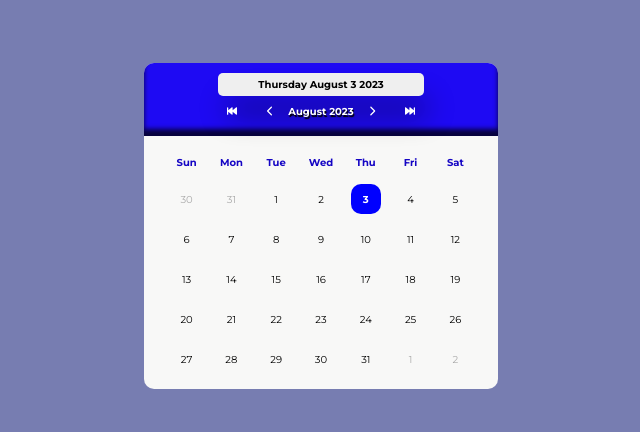
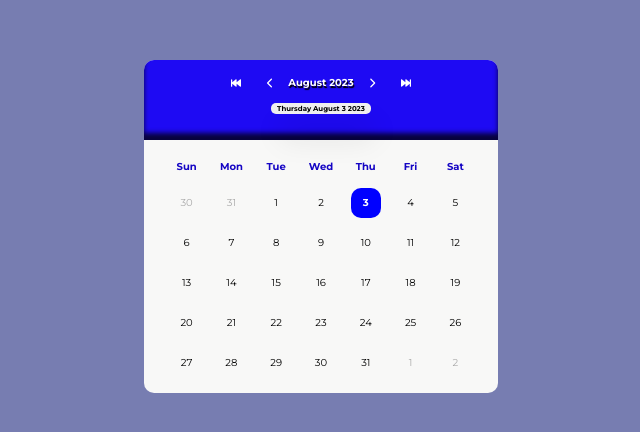
Before and after one commit to modough/react-dateselector, a React (Vite) app: page / in a window 1280 px wide. Shown: the part 182-614 px from the top of the page, without its empty margins (319-959 px from the left). Built offline with nearby package versions, Linux system fonts and the light colour scheme.

Commit message:
still restyling

```diff
--- a/src/css/dayPicker.css
+++ b/src/css/dayPicker.css
@@ -3,10 +3,11 @@
   border-radius: 10px;
 }
 .daypicker-wrapper .header {
+  height: 60px;
   display: flex;
   align-items: center;
   justify-content: center;
-  flex-direction: column-reverse;
+  flex-direction: column;
   color: white;
   padding: 10px;
   background-color: #1e0af3;
@@ -16,6 +17,7 @@
   -moz-box-shadow: 0px -7px 5px 0px rgba(0, 0, 0, 0.75) inset;
 }
 .daypicker-wrapper .header .icons {
+  width: 200px;
   display: flex;
   align-items: center;
   justify-content: space-between;
@@ -23,7 +25,7 @@
 
 .header .icons svg {
   font-size: 10px;
-  padding: 10px 15px;
+  padding: 8px 10px;
   border-radius: 10px;
   cursor: pointer;
   color: white;
@@ -32,11 +34,14 @@
   color: black;
   background-color: rgb(201, 204, 204);
 }
+.daypicker-wrapper .header .today-date {
+  height: 70px;
+}
 .daypicker-wrapper .header .today-date button {
-  font-size: 10px;
+  margin: 0;
+  font-size: 7px;
   font-weight: 700;
   cursor: pointer;
-  padding: 5px 40px;
   border-radius: 5px;
   border: none;
   box-shadow: 6px 23px 29px -4px rgba(0, 0, 0, 0.47);
@@ -44,7 +49,7 @@
   -moz-box-shadow: 6px 23px 29px -4px rgba(0, 0, 0, 0.47);
 }
 .daypicker-wrapper .header .today-date button:hover {
-  font-size: 10.5px;
+  font-size: 7.5px;
   transition: 0.5s ease-in-out;
 }
 .header .icons svg.year-icon {
```
